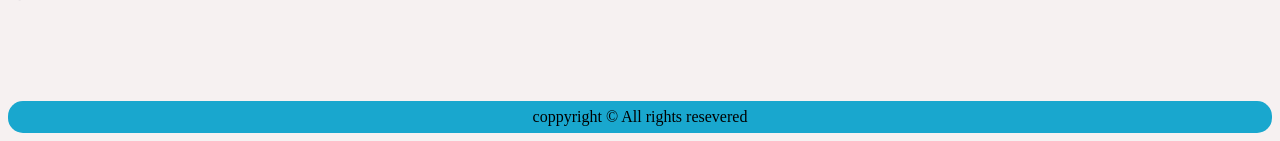
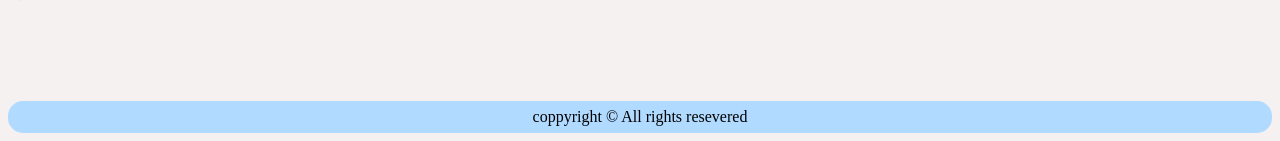
Before and after one commit to Reshan123/Y1S2-Group-Project, a PHP site: page /Y1S2-Group-Project/ in a window 1280 px wide. Shown: the part 748-889 px from the top of the page. Run offline with PHP 8.4, Linux system fonts and the light colour scheme; data that the repository does not hold is empty.

Commit message:
Update index.css

```diff
--- a/css/index.css
+++ b/css/index.css
@@ -42,7 +42,7 @@ body .common_q{
 }
 
 body .common_q .ticket{
-    background-color: #19A7CE;
+    background-color: #B0DAFF;
     border-radius: 15px;
     padding: 15px 10px;
 }
@@ -72,7 +72,7 @@ body .common_q .ticket .addedBy{
 
 body .footer{
     height: 2em;
-    background-color: #19A7CE;
+    background-color: #B0DAFF;
     border-radius: 15px;
     display: flex;
     align-items: center;
```
